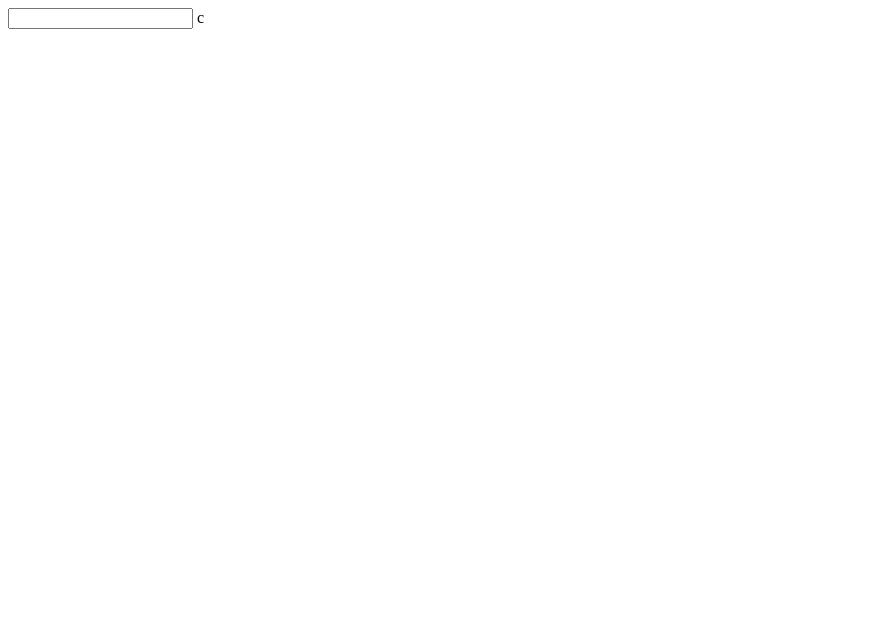
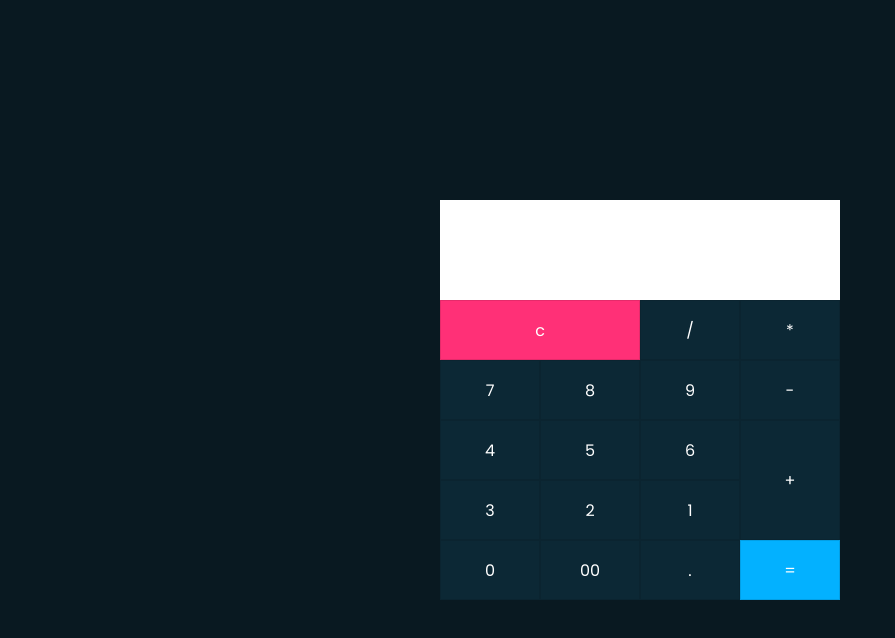
Before and after one commit to vicbarkfeld/Calculadora, a plain HTML site: page index.html in a window 1280 px wide. Shown: the whole page, without its empty margins (0-895 px from the left). Drawn offline with Linux system fonts and the light colour scheme.

Commit message:
Style calculator done

```diff
--- a/css/style.css
+++ b/css/style.css
@@ -0,0 +1,56 @@
+@import url('https://fonts.googleapis.com/css2?family=Poppins:wght@300;400;500;600;700;800;900&display=swap');
+
+* {
+    margin: 0;
+    padding: 0;
+    box-sizing: border-box;
+    font-family: 'Poppins', sans-serif;
+}
+
+body {
+    display: flex;
+    justify-content: center;
+    align-items: center;
+    min-height: 100vh;
+    background: #091921;
+}
+
+.calculator {
+    position: relative;
+    display: grid;
+}
+
+.calculator .value {
+    grid-column: span 4;
+    height: 100px;
+    text-align: right;
+    border: none;
+    outline: none;
+    padding: 10px;
+    font-size: 18px;
+}
+.calculator span {
+    display: grid;
+    width: 100px;
+    height: 60px;
+    color: #fff;
+    background: #0c2835;
+    place-items: center;
+    border: 1px solid rgba(0, 0, 0, .1);
+}
+.calculator span:active {
+    background: #74ff3b;
+    color: #111;
+}
+.calculator span.clear {
+    grid-column: span 2;
+    width: 200px;
+    background: #ff3077;
+}
+.calculator span.plus {
+    grid-row: span 2;
+    height: 120px;
+}
+.calculator span.equal {
+    background: #03b1ff;
+}
--- a/index.html
+++ b/index.html
@@ -1,16 +1,30 @@
 <!DOCTYPE html>
 <html lang="pt-br">
 <head>
-    <meta charset="UTF-8">
-    <meta http-equiv="X-UA-Compatible" content="IE=edge">
-    <meta name="viewport" content="width=device-width, initial-scale=1.0">
+    <link rel="stylesheet" href="css/style.css">
     <title>Calculadora</title>
 </head>
 <body>
     <form class="calculator" name="calc">
         <input class="value" type="text" name="txt" readonly="">
-        <span class="num" onclick="document.calc.txt.value +=''">c</span>
-
+        <span class="num clear" onclick="document.calc.txt.value =''">c</span>
+        <span class="num" onclick="document.calc.txt.value +='/'">/</span>
+        <span class="num" onclick="document.calc.txt.value +='*'">*</span>
+        <span class="num" onclick="document.calc.txt.value +='7'">7</span>
+        <span class="num" onclick="document.calc.txt.value +='8'">8</span>
+        <span class="num" onclick="document.calc.txt.value +='9'">9</span>
+        <span class="num" onclick="document.calc.txt.value +='-'">-</span>
+        <span class="num" onclick="document.calc.txt.value +='4'">4</span>
+        <span class="num" onclick="document.calc.txt.value +='5'">5</span>
+        <span class="num" onclick="document.calc.txt.value +='6'">6</span>
+        <span class="num plus" onclick="document.calc.txt.value +='+'">+</span>
+        <span class="num" onclick="document.calc.txt.value +='3'">3</span>
+        <span class="num" onclick="document.calc.txt.value +='2'">2</span>
+        <span class="num" onclick="document.calc.txt.value +='1'">1</span>
+        <span class="num" onclick="document.calc.txt.value +='0'">0</span>
+        <span class="num" onclick="document.calc.txt.value +='00'">00</span>
+        <span class="num" onclick="document.calc.txt.value +='.'">.</span>
+        <span class="num equal" onclick="document.calc.txt.value = eval(calc.txt.value) ">=</span>
     </form>
 </body>
 </html>
```
Also changed, not shown: js/index.js (deleted).
